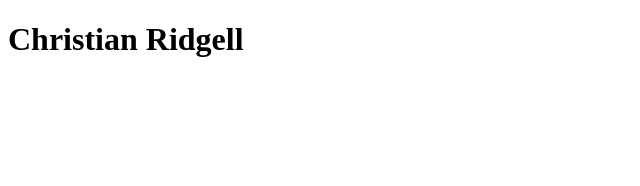
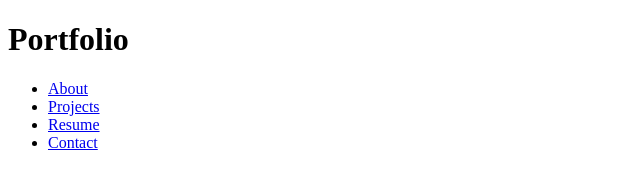
Before and after one commit to ChrisTR1021/Project-Chris-Portfolio, a plain HTML site: page index.html in a window 1280 px wide. Shown: the whole page, without its empty margins (0-640 px from the left). Drawn offline with Linux system fonts and the light colour scheme.

Commit message:
changed portfolio color and moved ul

```diff
--- a/index.html
+++ b/index.html
@@ -3,13 +3,23 @@
 <head>
     <meta charset="UTF-8">
     <meta name="viewport" content="width=device-width, initial-scale=1.0">
-    <link rel="stylesheet" href=".assets/css/style.css">
+    <link rel="stylesheet" href="./assets/css/style.css">
     <title>Christian's Portfolio</title>
 </head>
 <body>
     <header>
-        <h1>Christian Ridgell</h1>
+        <h1 class="project">Portf<span>olio</span></h1>
+            <nav>
+                <ul>
+                    <li><a href="#">About</a></li>
+                    <li><a href="#">Projects</a></li>
+                    <li><a href="#">Resume</a></li>
+                    <li><a href="#">Contact</a></li>
+                </ul>
+            </nav>
     </header>
+<main>
+</main>
 
 </body>
 </html>
```
Also changed, not shown: 1 other file.
